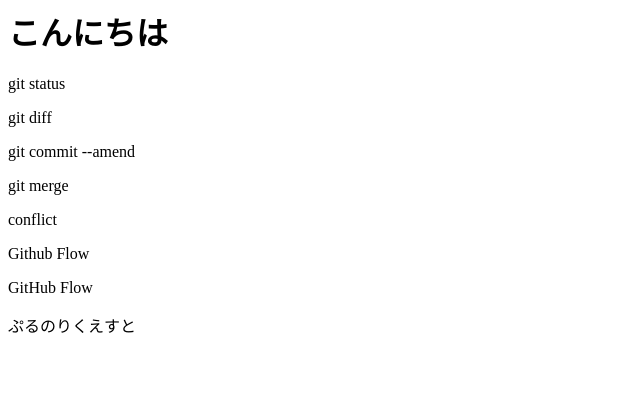
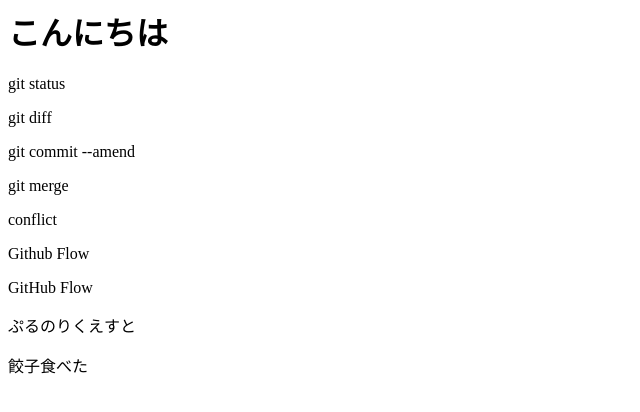
Before and after one commit to nikora007/git_tutorial, a plain HTML site: page index.html in a window 1280 px wide. Shown: the whole page, without its empty margins (0-640 px from the left). Drawn offline with Linux system fonts and the light colour scheme.

Commit message:
餃子の追記

```diff
--- a/index.html
+++ b/index.html
@@ -7,3 +7,4 @@
 <p>Github Flow</p>
 <p>GitHub Flow</p>
 <p>ぷるのりくえすと</p>
+<p>餃子食べた</p>
```
